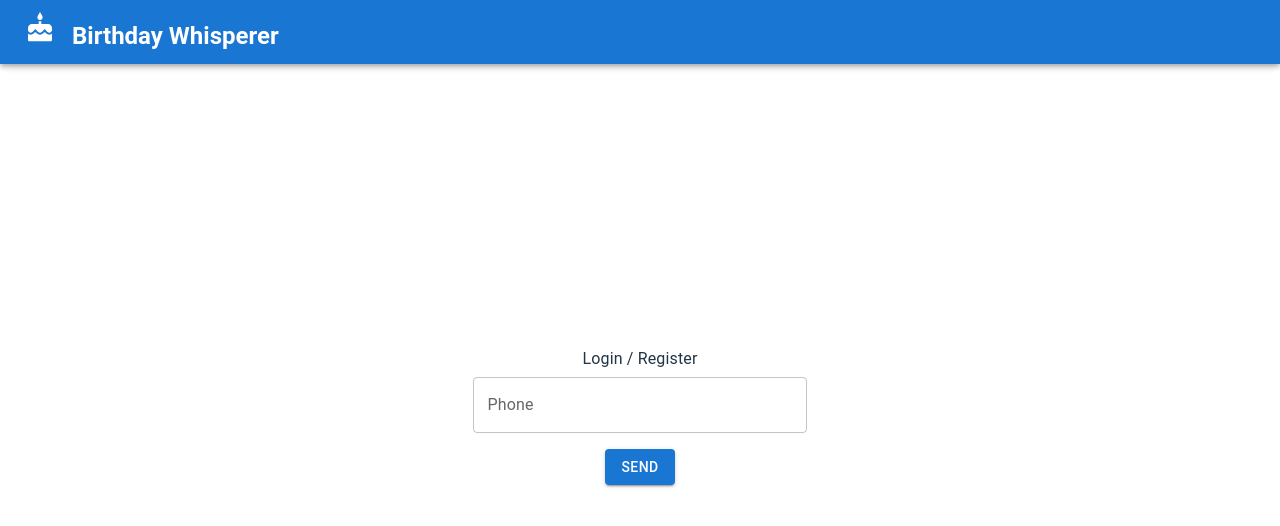
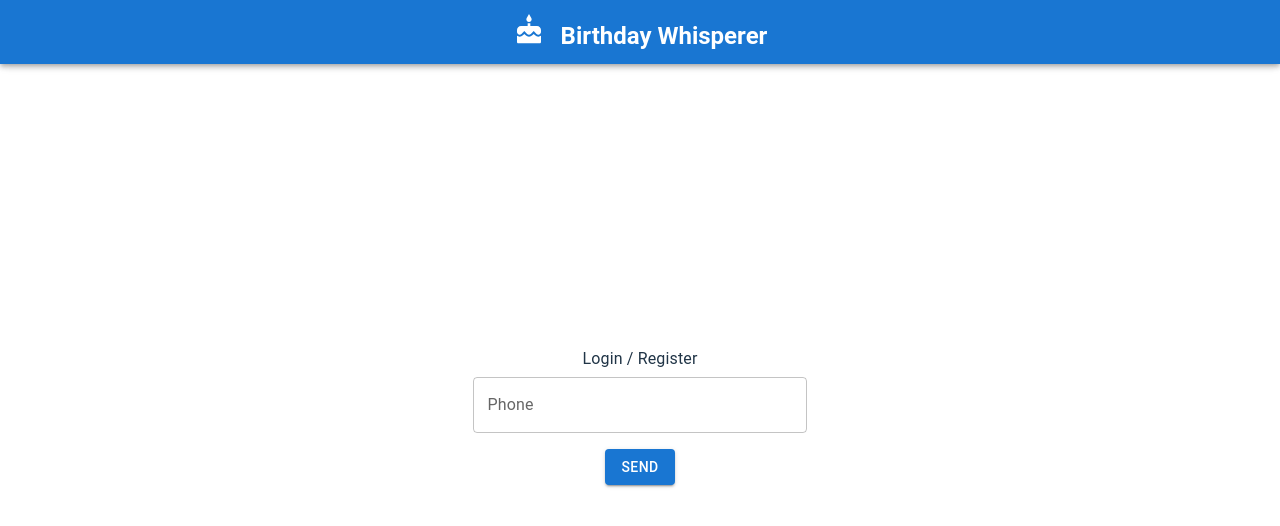
Before and after one commit to cmirza/birthday-whisperer-frontend, a React (Vite) app: page / in a window 1280 px wide. Shown: the top 526 px of the page. Built offline with nearby package versions, Linux system fonts and the light colour scheme.

Commit message:
fix icon alignment

```diff
--- a/src/App.tsx
+++ b/src/App.tsx
@@ -124,10 +124,20 @@ function App() {
     <Container maxWidth="md">
       <Box pt={4}>
         <AppBar position="fixed">
-          <Toolbar>
-          <Typography variant="h5" component="div" sx={{ fontWeight: "bold" }}>
-              <CakeIcon sx={{ mr: 2, fontSize: "2rem" }} />
-              <Box component="span" sx={{ mt: 1 }}>Birthday Whisperer</Box>
+          <Toolbar sx={{ justifyContent: "center" }}>
+            <Typography
+              variant="h5"
+              component="div"
+              sx={{
+                fontWeight: "bold",
+                display: "flex",
+                alignItems: "flex-end",
+              }}
+            >
+              <CakeIcon sx={{ mr: 2, mb: .7, fontSize: "2rem" }} />
+              <Box component="span" sx={{ mt: 1 }}>
+                Birthday Whisperer
+              </Box>
             </Typography>
           </Toolbar>
         </AppBar>
```
